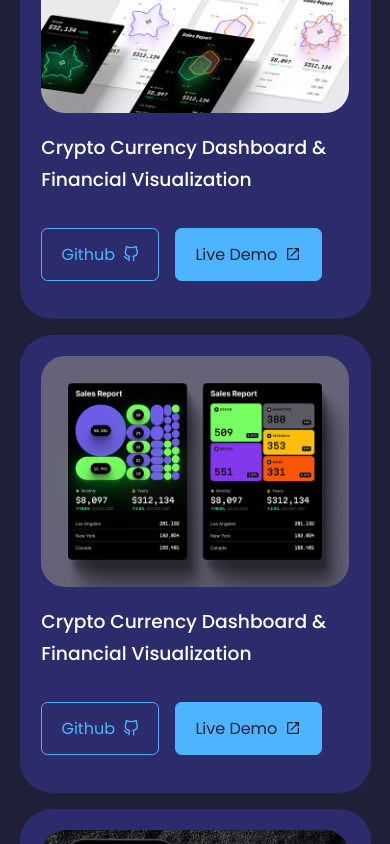
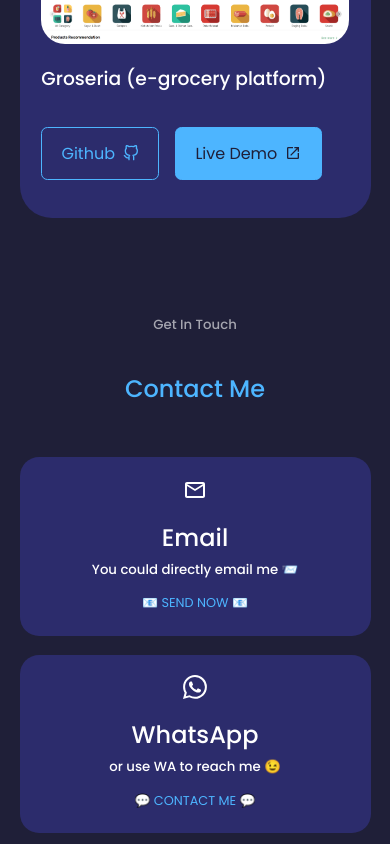
Before and after one commit to farrez30/personal-portfolio-website-1, a React (Create React App) app: page / in a window 390 px wide. Shown: the part 3480-4324 px from the top of the page. Built offline with nearby package versions, Linux system fonts and the light colour scheme.

Commit message:
update responsiveness on header spotify playlist?

```diff
--- a/src/components/contact/Contact.jsx
+++ b/src/components/contact/Contact.jsx
@@ -49,10 +49,10 @@ const Contact = () => {
         <div className="contact__options">
           <article className="contact__option">
             <MdOutlineEmail className="contact__option-icon" />
-            <h4>Email</h4>
+            <h2>Email</h2>
             <h5>You could directly email me 📨</h5>
             <a href="mailto:farrezalhakim@gmail.com" target="_blank">
-              Send a message
+              📧 SEND NOW 📧
             </a>
           </article>
           {/* <article className="contact__option">
@@ -65,10 +65,10 @@ const Contact = () => {
           </article> */}
           <article className="contact__option">
             <BsWhatsapp className="contact__option-icon" />
-            <h4>WhatsApp</h4>
+            <h2>WhatsApp</h2>
             <h5>or use WA to reach me 😉</h5>
             <a href="https://api.whatsapp.com/send?phone=6285884061543" target="_blank">
-              Send a message
+              💬 CONTACT ME 💬
             </a>
           </article>
         </div>
--- a/src/components/header/header.css
+++ b/src/components/header/header.css
@@ -109,7 +109,7 @@ header {
     .spotify__container {
         position: absolute;
         right: -7rem;
-        bottom: 20rem;
+        bottom: 10rem;
         -webkit-transform: rotate(90deg);
         -moz-transform: rotate(90deg);
         -ms-transform: rotate(90deg);
--- a/src/components/portfolio/Portfolio.jsx
+++ b/src/components/portfolio/Portfolio.jsx
@@ -1,6 +1,6 @@
 import React from "react";
 import "./portfolio.css";
-import IMG1 from "../../assets/portfolio1.jpg";
+import IMG1 from "../../assets/portfolio1.png";
 import IMG2 from "../../assets/portfolio2.jpg";
 import IMG3 from "../../assets/portfolio3.jpg";
 import IMG4 from "../../assets/portfolio4.jpg";
@@ -15,45 +15,45 @@ const data = [
   {
     id: 1,
     image: IMG1,
-    title: "Crypto Currency Dashboard & Financial Visualization",
+    title: "Groseria (e-grocery platform)",
     github: "https://github.com",
-    demo: "https://dribbble.com/shots/22396214-Tree-chart-Hyper-charts-UI-Kit",
+    demo: "https://groseria-client.vercel.app/",
   },
-  {
-    id: 2,
-    image: IMG2,
-    title: "Crypto Currency Dashboard & Financial Visualization",
-    github: "https://github.com",
-    demo: "https://dribbble.com/shots/22396214-Tree-chart-Hyper-charts-UI-Kit",
-  },
-  {
-    id: 3,
-    image: IMG3,
-    title: "Crypto Currency Dashboard & Financial Visualization",
-    github: "https://github.com",
-    demo: "https://dribbble.com/shots/22396214-Tree-chart-Hyper-charts-UI-Kit",
-  },
-  {
-    id: 4,
-    image: IMG4,
-    title: "Crypto Currency Dashboard & Financial Visualization",
-    github: "https://github.com",
-    demo: "https://dribbble.com/shots/22396214-Tree-chart-Hyper-charts-UI-Kit",
-  },
-  {
-    id: 5,
-    image: IMG5,
-    title: "Crypto Currency Dashboard & Financial Visualization",
-    github: "https://github.com",
-    demo: "https://dribbble.com/shots/22396214-Tree-chart-Hyper-charts-UI-Kit",
-  },
-  {
-    id: 6,
-    image: IMG6,
-    title: "Crypto Currency Dashboard & Financial Visualization",
-    github: "https://github.com",
-    demo: "https://dribbble.com/shots/22396214-Tree-chart-Hyper-charts-UI-Kit",
-  },
+  // {
+  //   id: 2,
+  //   image: IMG2,
+  //   title: "Crypto Currency Dashboard & Financial Visualization",
+  //   github: "https://github.com",
+  //   demo: "https://dribbble.com/shots/22396214-Tree-chart-Hyper-charts-UI-Kit",
+  // },
+  // {
+  //   id: 3,
+  //   image: IMG3,
+  //   title: "Crypto Currency Dashboard & Financial Visualization",
+  //   github: "https://github.com",
+  //   demo: "https://dribbble.com/shots/22396214-Tree-chart-Hyper-charts-UI-Kit",
+  // },
+  // {
+  //   id: 4,
+  //   image: IMG4,
+  //   title: "Crypto Currency Dashboard & Financial Visualization",
+  //   github: "https://github.com",
+  //   demo: "https://dribbble.com/shots/22396214-Tree-chart-Hyper-charts-UI-Kit",
+  // },
+  // {
+  //   id: 5,
+  //   image: IMG5,
+  //   title: "Crypto Currency Dashboard & Financial Visualization",
+  //   github: "https://github.com",
+  //   demo: "https://dribbble.com/shots/22396214-Tree-chart-Hyper-charts-UI-Kit",
+  // },
+  // {
+  //   id: 6,
+  //   image: IMG6,
+  //   title: "Crypto Currency Dashboard & Financial Visualization",
+  //   github: "https://github.com",
+  //   demo: "https://dribbble.com/shots/22396214-Tree-chart-Hyper-charts-UI-Kit",
+  // },
 ];
 
 const Portfolio = () => {
```
Also changed, not shown: src/assets/portfolio1.png (added).
